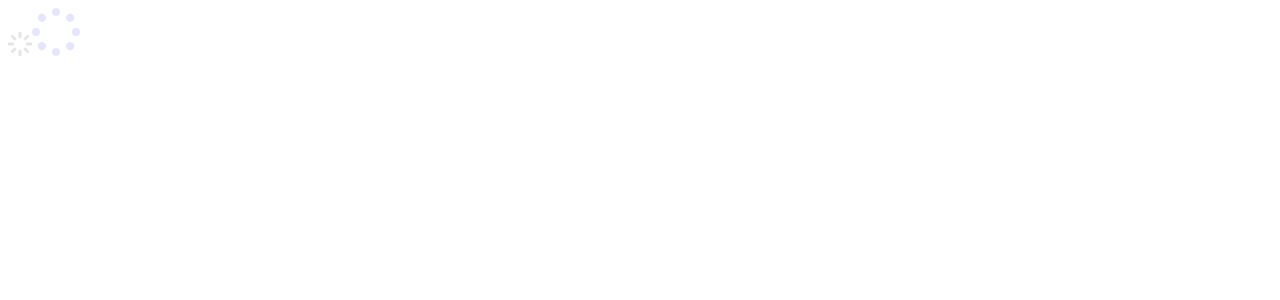
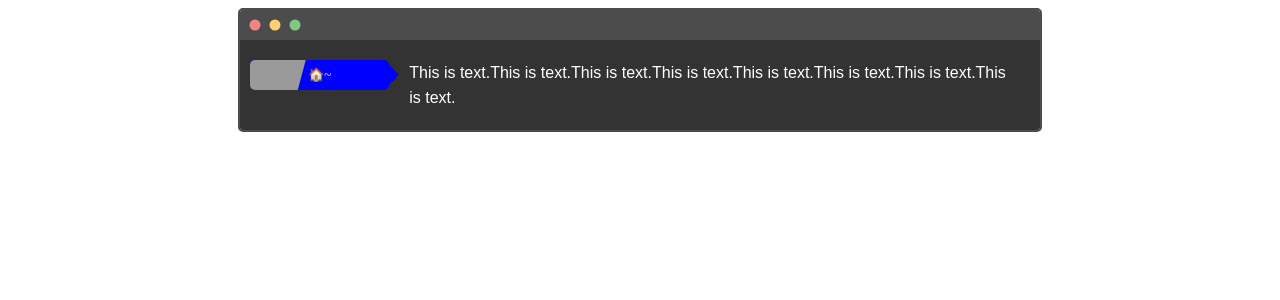
Before and after one commit to kei-creative-life/vue3-webcamera, a Vue app: page / in a window 1280 px wide. Shown: the top 300 px of the page. Built offline with nearby package versions, Linux system fonts and the light colour scheme.

Commit message:
Add Window Component

```diff
--- a/src/App.vue
+++ b/src/App.vue
@@ -1,11 +1,10 @@
-<script setup lang="ts">
-import ProgressRectangle from './components/ProgressRectangle.vue'
-import ProgressCircular from './components/ProgressCircular.vue'
-</script>
+<script setup lang="ts"></script>
 
 <template>
-  <ProgressRectangle />
-  <ProgressCircular width="48" height="48" color="blue" />
+  <!-- <WindowBox /> -->
+  <TerminalBox />
+  <!-- <ProgressRectangle />
+  <ProgressCircular width="48" height="48" color="blue" /> -->
 </template>
 
 <style scoped></style>
--- /dev/null
+++ b/src/components/TerminalBox/TerminalBox.vue
@@ -0,0 +1,119 @@
+<script setup lang="ts">
+defineProps({
+  text: { type: String, default: 'This is text.This is text.This is text.This is text.This is text.This is text.This is text.This is text.' },
+  textColor: { type: String, default: '#000000' },
+  headerColor: { type: String, default: '#000000' },
+  borderColor: { type: String, default: '#000000' },
+  borderRadius: { type: String, default: '5px' },
+  bgColor: { type: String, default: '#000000' },
+  leftColor: { type: String, default: '#f48384' },
+  middleColor: { type: String, default: '#fbd172' },
+  rightColor: { type: String, default: '#82c880' },
+  maxWidth: { type: String, default: '500px' },
+})
+</script>
+
+<template>
+  <div class="terminal-box">
+    <div class="terminal-box_header">
+      <svg xmlns="http://www.w3.org/2000/svg" role="img" aria-label="ウインドウのボタン">
+        <circle cx="15" cy="15" r="5.5" :fill="leftColor" />
+        <circle cx="35" cy="15" r="5.5" :fill="middleColor" />
+        <circle cx="55" cy="15" r="5.5" :fill="rightColor" />
+      </svg>
+    </div>
+    <div class="terminal-box_content">
+      <div class="heading-017">
+        <span>🍎</span>
+        <span>🏠~</span>
+      </div>
+      <div class="terminal-box_angle">
+        <div class="terminal-box_angle-body" />
+      </div>
+      <p>{{ text }}</p>
+    </div>
+  </div>
+</template>
+
+<style scoped>
+.terminal-box_angle {
+  position: relative;
+}
+.terminal-box_angle-body {
+  position: absolute;
+  right: 0%;
+  width: 15px;
+  height: 30px;
+  background: linear-gradient(to bottom left, transparent 50%, blue 50%) top left/ 100% 50% no-repeat,
+    linear-gradient(to top left, transparent 50%, blue 50%) bottom left / 100% 50% no-repeat;
+}
+
+.terminal-box {
+  position: relative;
+  max-width: 800px;
+  margin: 0 auto;
+  border: 2px solid rgba(0, 0, 0, 0.7);
+  border-radius: 5px;
+  overflow: auto;
+}
+
+.terminal-box svg {
+  position: absolute;
+  top: 0;
+  left: 0;
+  height: 30px;
+  width: 100%;
+  background-color: rgba(0, 0, 0, 0.7);
+}
+
+.terminal-box_header {
+  height: 30px;
+}
+
+.terminal-box_content {
+  display: flex;
+  padding: 20px 30px 20px 10px;
+  background-color: rgba(0, 0, 0, 0.8);
+}
+
+.heading-017 {
+  display: flex;
+  justify-content: start;
+  align-items: center;
+  position: relative;
+  margin-right: 10px;
+  height: 30px;
+  width: 150px;
+  overflow: hidden;
+  border-radius: 5px;
+  color: #333333;
+  background-color: blue;
+}
+
+.heading-017:before {
+  position: absolute;
+  top: -50%;
+  left: -50px;
+  z-index: 1;
+  transform: rotate(15deg);
+  width: 100px;
+  height: 200%;
+  background-color: rgba(154, 154, 154, 1);
+  content: '';
+}
+
+.heading-017 span {
+  margin: 0 1.1em;
+  color: #fff;
+  font-size: 0.8em;
+}
+
+.terminal-box_content p {
+  padding: 0;
+  margin: 0;
+  margin-left: 10px;
+  color: white;
+  line-height: 25px;
+  font-family: Arial, Helvetica, sans-serif;
+}
+</style>
--- /dev/null
+++ b/src/components/WindowBox/WindowBox.vue
@@ -0,0 +1,51 @@
+<script setup lang="ts">
+defineProps({
+  text: { type: String, default: 'This is text.This is text.This is text.This is text.This is text.This is text.This is text.This is text.' },
+  textColor: { type: String, default: '#000000' },
+  headerColor: { type: String, default: '#000000' },
+  borderColor: { type: String, default: '#000000' },
+  borderRadius: { type: String, default: '5px' },
+  bgColor: { type: String, default: '#000000' },
+  leftColor: { type: String, default: '#f48384' },
+  middleColor: { type: String, default: '#fbd172' },
+  rightColor: { type: String, default: '#82c880' },
+  maxWidth: { type: String, default: '500px' },
+})
+</script>
+
+<template>
+  <div class="box-001">
+    <svg class="window-bar" xmlns="http://www.w3.org/2000/svg" role="img" aria-label="ウインドウのボタン">
+      <circle cx="25" cy="12" r="5.5" :fill="leftColor" />
+      <circle cx="45" cy="12" r="5.5" :fill="middleColor" />
+      <circle cx="65" cy="12" r="5.5" :fill="rightColor" />
+    </svg>
+    <p>{{ text }}</p>
+  </div>
+</template>
+
+<style scoped>
+.box-001 {
+  position: relative;
+  max-width: 500px;
+  margin: 0 auto;
+  padding: calc(1em + 25px) 1.5em 1em;
+  border: 2px solid #0088ff;
+  border-radius: 5px;
+  overflow: auto;
+}
+
+.box-001 svg {
+  position: absolute;
+  top: 0;
+  left: 0;
+  width: 100%;
+  height: 25px;
+  background-color: #0088ff;
+}
+
+.box-001 p {
+  margin: 0;
+  padding: 0;
+}
+</style>
--- a/src/components/index.ts
+++ b/src/components/index.ts
@@ -1,2 +1,4 @@
-export { default as ProgressRectangle } from './ProgressRectangle.vue'
-export { default as ProgressCircular } from './ProgressCircular.vue'
+export { default as ProgressRectangle } from './ProgressRectangle/ProgressRectangle.vue'
+export { default as ProgressCircular } from './ProgrssCircular/ProgressCircular.vue'
+export { default as WindowBox } from './WindowBox/WindowBox.vue'
+export { default as TerminalBox } from './TerminalBox/TerminalBox.vue'
--- /dev/null
+++ b/src/framework.ts
@@ -0,0 +1,18 @@
+import type { App } from 'vue'
+import * as components from '@/components'
+
+interface VueComponents {
+  [key: string]: any
+}
+
+const _components: VueComponents = components
+
+const createUiComponent = {
+  install(app: App) {
+    for (const key in _components) {
+      app.component(key, _components[key])
+    }
+  },
+}
+
+export default createUiComponent
--- a/src/main.ts
+++ b/src/main.ts
@@ -1,4 +1,7 @@
 import { createApp } from 'vue'
 import App from './App.vue'
 
-createApp(App).mount('#app')
+import createUiComponent from './framework'
+createApp(App).use(createUiComponent).mount('#app')
+
+// createApp(App).mount('#app')
--- a/src/vite-env.d.ts
+++ b/src/vite-env.d.ts
@@ -2,5 +2,6 @@
 declare module '*.vue' {
   import type { DefineComponent } from 'vue'
   const component: DefineComponent<{}, {}, any>
+
   export default component
 }
--- a/vite.config.ts
+++ b/vite.config.ts
@@ -33,7 +33,7 @@ export default defineConfig({
     },
     rollupOptions: {
       input: {
-        main: path.resolve(__dirname, 'src/components/main.ts'),
+        main: path.resolve(__dirname, 'src/framework.ts'),
       },
       external: ['vue'],
       output: {
```
Also changed, not shown: src/components/main.ts (deleted, +0 -12 lines), src/components/ProgressRectangle/ProgressRectangle.vue (renamed from src/components/ProgressRectangle.vue), src/components/ProgrssCircular/ProgressCircular.vue (renamed from src/components/ProgressCircular.vue).
